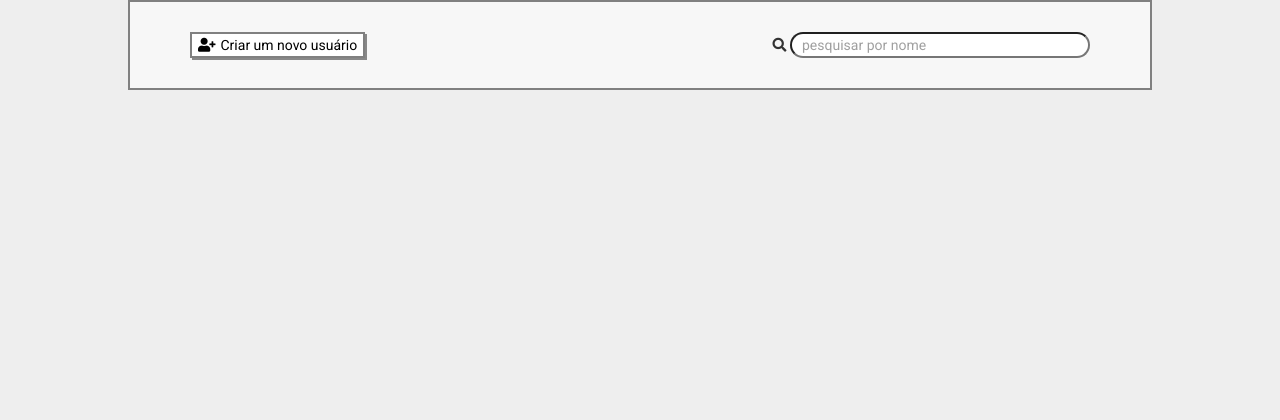
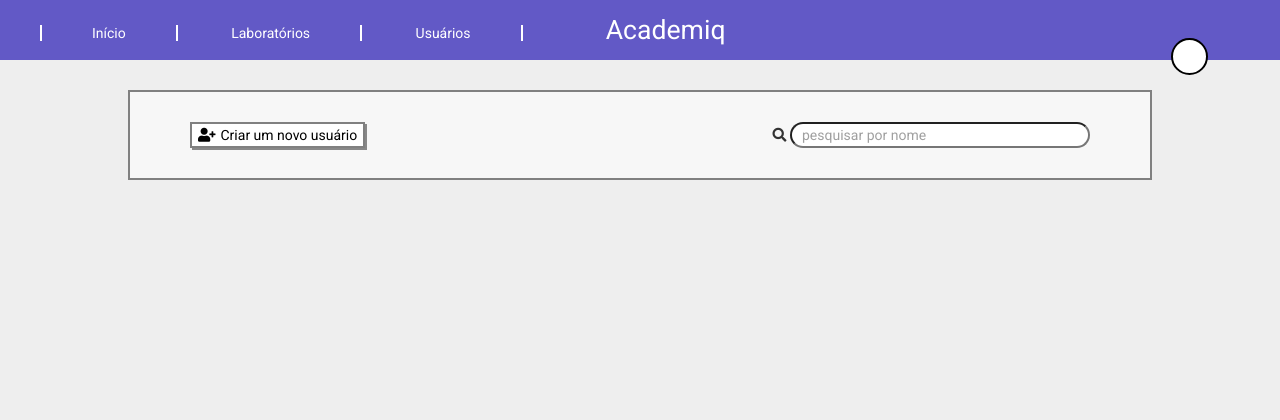
Before and after one commit to RitaSoaresPCS/PCS2018.1, a PHP site: page /usuarios.html in a window 1280 px wide. Shown: the top 420 px of the page. Run offline with PHP 8.4, Linux system fonts and the light colour scheme; data that the repository does not hold is empty; some libraries are stand-ins or nearby versions.

Commit message:
Adivinhem...

```diff
--- a/Assets/CSS/usuarios.css
+++ b/Assets/CSS/usuarios.css
@@ -14,6 +14,55 @@
     clear: both;
 }
 
+header {
+  font-family: "Roboto", sans-serif;
+  color:white;
+  background-color:#6259c6;
+  width:100%;
+}
+
+#nav-perfil {
+	border: 1px;
+	border-style: solid;
+	border-color: black;
+}
+
+#nav-perfil li {
+		float: left;
+		display: inline;
+		border: 1px;
+		border-style: solid;
+		border-color: black;
+}
+
+#nav-perfil li a {
+		display: block;
+		color: black;
+		text-align: center;
+		padding: 14px 16px;
+		text-decoration: none;
+		width: 93.1px;
+}
+
+#nav-perfil li a:hover:not(.active) {
+		background-color: gray;
+		color:white;
+}
+
+.active {
+		background-color: #736AD7;
+}
+
+#titulo{
+	font-size: 190%;
+	margin-top:0;
+	padding-top:15px;
+	position: static;
+	margin-left: 6.5%;
+	float:left;
+	display:inline;
+}
+
 main#conteudo {
 	width:80%;
 	margin:0px auto;
@@ -22,6 +71,7 @@
 	border-width:2px;
 	background-color:#F7F7F7;
 	margin-bottom: 100px;
+	margin-top: 90px;
 }
 
 #btn-create-user {
--- a/perfil.html
+++ b/perfil.html
@@ -33,7 +33,7 @@
     	<div id="dropdown">
     		<div id="user-picture" onclick="myFunction()" class="dropbtn" style="margin-left: 45.5px;"></div>
     		<div id="myDropdown" class="dropdown-content" style="text-align:center; padding-top:17px;"><br>
-    			<a href="#Perfil.html">Perfil</a>
+    			<a href="Perfil.html">Perfil</a>
     			<a id="logout" href="#">Logout</a>
     		</div>
     </nav>
--- a/usuarios.html
+++ b/usuarios.html
@@ -267,8 +267,22 @@
 
 	</head>
 	<body>
-		<header></header>
-		<nav></nav>
+		<header style="position: fixed; top: 0;width: 100%; height: 60px;">
+	    <nav id="barra-navegacao" style="text-align: center;">
+	    	<ul>
+	    		<li><a style="color:white;" href="inicio.html" title="Início">Início</a></li>
+	    		<li><a style="color:white;" href="laboratorios.html" title="Início">Laboratórios</a></li>
+	    		<li><a style="color:white;" href="usuarios.html" title="Início">Usuários</a></li>
+	    	</ul>
+	    	<h1 id='titulo' align="center" style="font-size: 190%;margin-top:0;padding-top:15px;position: static;">Academiq</h1>
+	    	<div id="dropdown">
+	    		<div id="user-picture" onclick="myFunction()" class="dropbtn" style="margin-left: 45.5px;"></div>
+	    		<div id="myDropdown" class="dropdown-content" style="text-align:center; padding-top:17px;"><br>
+	    			<a href="Perfil.html">Perfil</a>
+	    			<a id="logout" href="#">Logout</a>
+	    		</div>
+	    </nav>
+	  </header>
 		<main id="conteudo">
 
 			<div id="topo-usuarios">
@@ -340,17 +354,34 @@
 							<button id='btn-save-user' type="button" class="btn btn-default" data-dismiss="modal"><i class="far fa-save"></i>Salvar</button>
 						</div>
 					</div>
-
 				</div>
 			</div>
-
-
-
 		</main>
 		<footer></footer>
 	</body>
 	<script>
 		$( "footer" ).load( "footerLogin.html footer" );
 		$( "nav" ).load( "menuNavegacao.html nav" );
+
+		/* When the user clicks on the button,
+    toggle between hiding and showing the dropdown content */
+    function myFunction() {
+        document.getElementById("myDropdown").classList.toggle("show");
+    }
+
+    // Close the dropdown if the user clicks outside of it
+    window.onclick = function(event) {
+      if (!event.target.matches('.dropbtn')) {
+
+        var dropdowns = document.getElementsByClassName("dropdown-content");
+        var i;
+        for (i = 0; i < dropdowns.length; i++) {
+          var openDropdown = dropdowns[i];
+          if (openDropdown.classList.contains('show')) {
+            openDropdown.classList.remove('show');
+          }
+        }
+      }
+    }
 	</script>
 </html>
```
